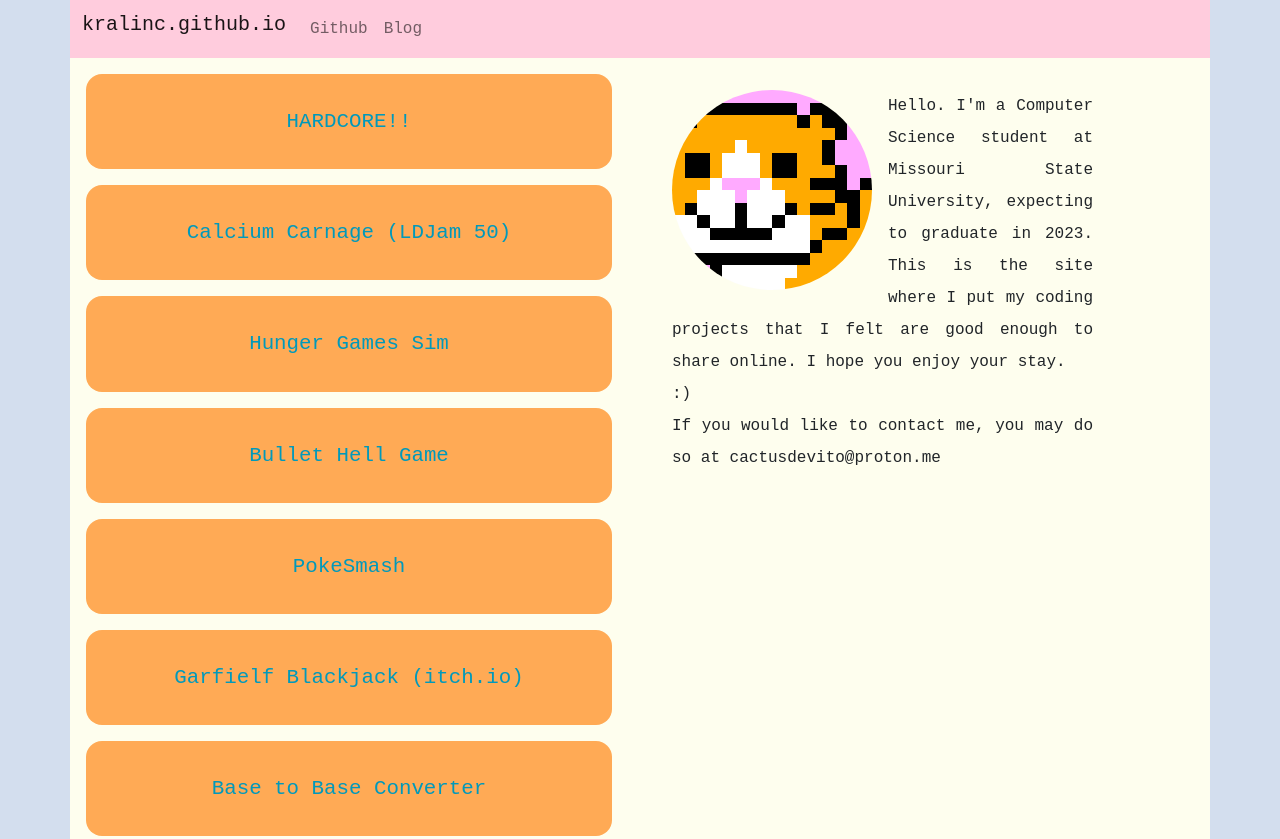
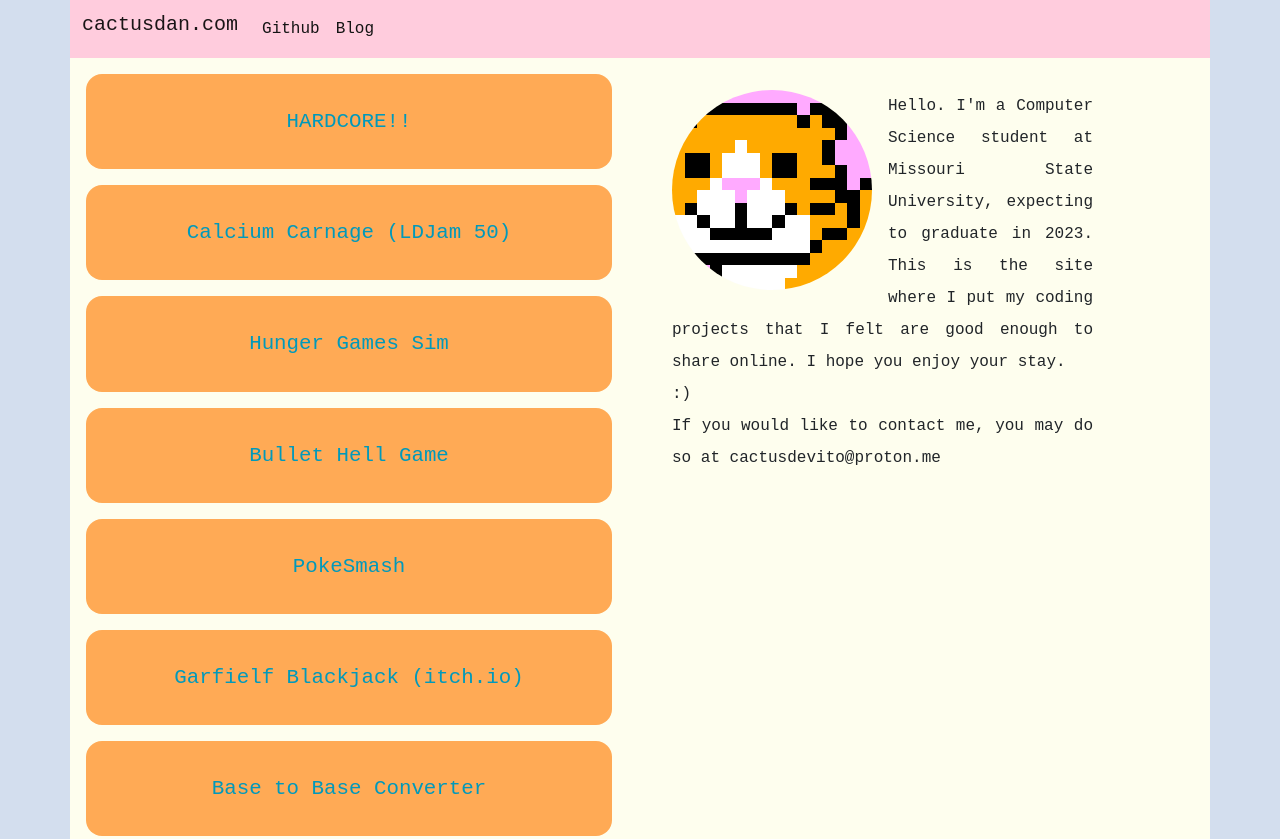
Before and after one commit to kralinc/kralinc.github.io, a plain HTML site: page index.html in a window 1280 px wide. Shown: the top 839 px of the page. Drawn offline with nearby package versions, Linux system fonts and the light colour scheme.

Commit message:
minor UI changes

```diff
--- a/index.css
+++ b/index.css
@@ -27,6 +27,10 @@ a {
 
 .navbar {
     background-color: var(--my-pink);
+}
+
+#navbarSupportedContent .nav-link {
+    color: var(--my-black);
 }
 
 #content {
--- a/index.html
+++ b/index.html
@@ -14,7 +14,7 @@
         <div id="content" class="container">
             <nav class="navbar navbar-expand-lg navbar-light">
                 <div class="container-fluid">
-                    <h1 class="navbar-brand">kralinc.github.io</h1>
+                    <h1 class="navbar-brand">cactusdan.com</h1>
                     <button class="navbar-toggler" type="button" data-toggle="collapse" data-target="#navbarNavAltMarkup" aria-controls="navbarNavAltMarkup" aria-expanded="false" aria-label="Toggle navigation">
                         <span class="navbar-toggler-icon"></span>
                       </button>
```
